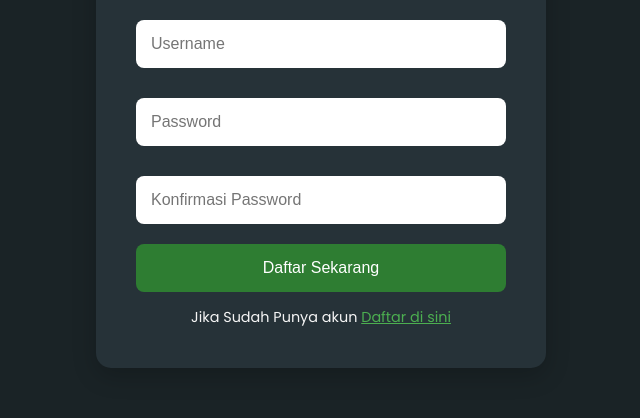
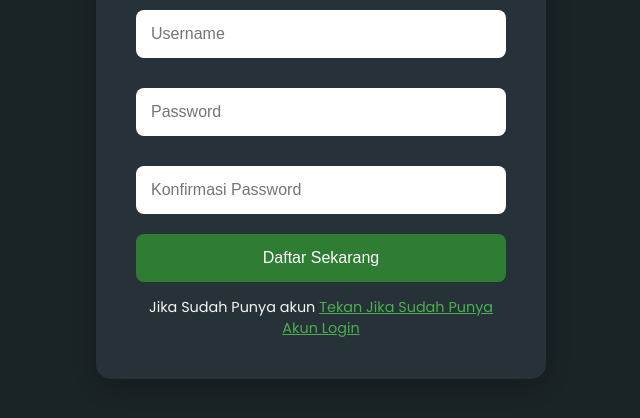
Before and after one commit to Teratesh1922/ZaaaStore, a plain HTML site: page register.html in a window 1280 px wide. Shown: the part 270-688 px from the top of the page, without its empty margins (319-959 px from the left). Drawn offline with Linux system fonts and the light colour scheme.

Commit message:
Update register.html

```diff
--- a/register.html
+++ b/register.html
@@ -105,7 +105,7 @@
 
     <p style="text-align:center; margin-top: 15px; font-size: 0.9rem;">
   Jika Sudah Punya akun
-  <a href="login.html" style="color: #4caf50; text-decoration: underline;">Daftar di sini</a>
+  <a href="login.html" style="color: #4caf50; text-decoration: underline;">Tekan Jika Sudah Punya Akun Login</a>
     </p>
   </div>
 
```
